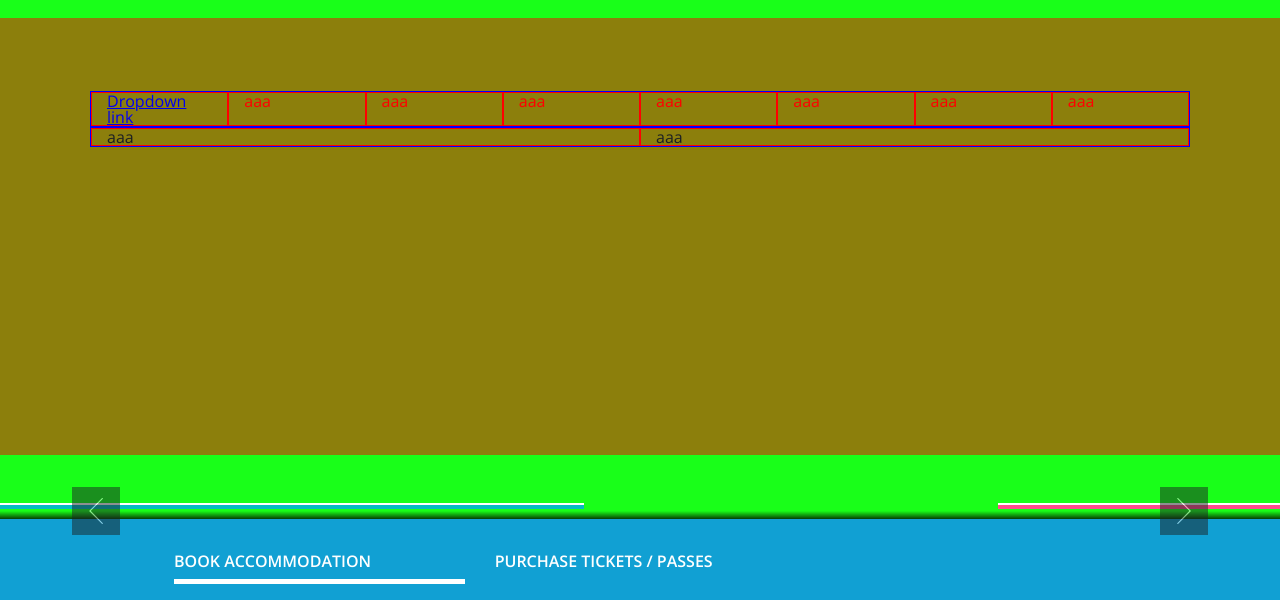
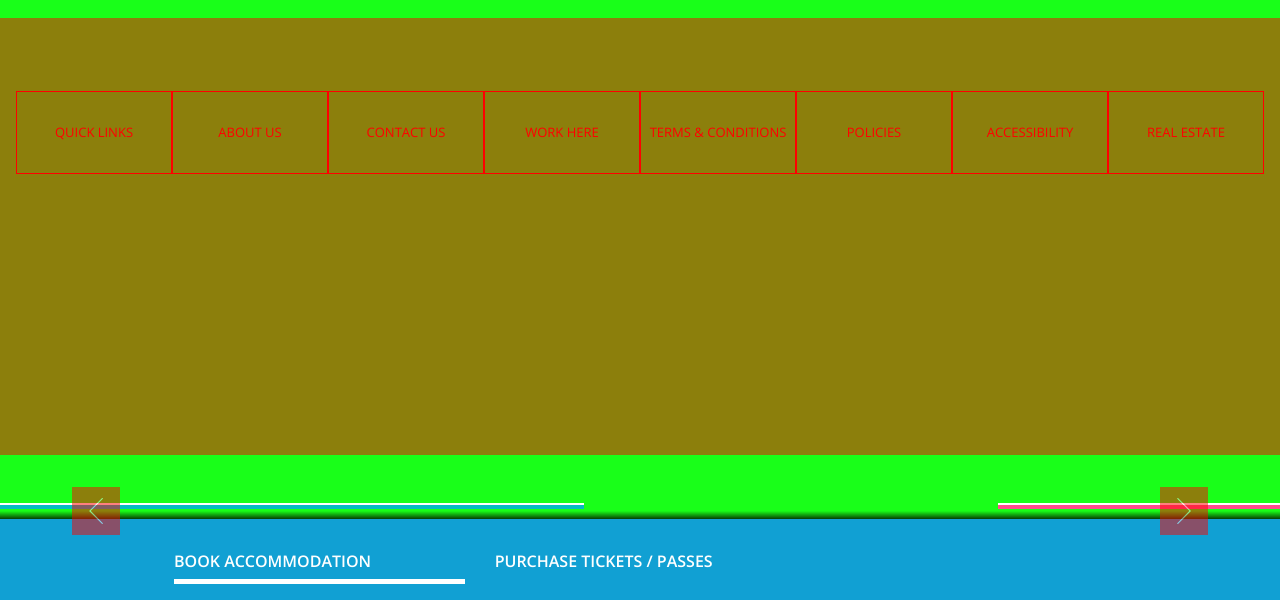
Before and after one commit to dvj-shimbo/greek-peak, a website: page src/index.html in a window 1280 px wide. Shown: the part 134-734 px from the top of the page. Drawn offline with Linux system fonts and the light colour scheme.

Commit message:
Footer Menu grid added

```diff
--- a/src/index.html
+++ b/src/index.html
@@ -343,53 +343,160 @@
 
 			<li class="col">
 
-				<!--a>Quick Links</a>
+				<div class="dropdown">
+					<a id="quick-links-dropdown" data-toggle="dropdown">Quick Links</a>
+					<div class="dropdown-menu" aria-labelledby="quick-links-dropdown">
 
-				<div class="dropdown-menu" aria-labelledby="dropdownMenuLink">
-					<a class="dropdown-item" href="#">Action</a>
-					<a class="dropdown-item" href="#">Another action</a>
-					<a class="dropdown-item" href="#">Something else here</a>
- 				</div-->
+						<a class="dropdown-item" href="#">Lodging</a>
+						<a class="dropdown-item" href="#">Ski/Ride</a>
+						<a class="dropdown-item" href="#">Waterpark</a>
+						<a class="dropdown-item" href="#">Adventure/Tubing Park</a>
+						<a class="dropdown-item" href="#">Waterfalls Spa</a>
+						<a class="dropdown-item" href="#">Book a Room</a>
+						<a class="dropdown-item" href="#">Purchase Tickets</a>
 
-				<!--div class="dropdown show">
-					<a class="btn btn-secondary dropdown-toggle" href="#" role="button" id="dropdownMenuLink" data-toggle="dropdown" aria-haspopup="true" aria-expanded="false">
-						Dropdown link
-					</a>
-					<div class="dropdown-menu" aria-labelledby="dropdownMenuLink">
-						<a class="dropdown-item" href="#">Action</a>
-						<a class="dropdown-item" href="#">Another action</a>
-						<a class="dropdown-item" href="#">Something else here</a>
-					</div>
-				</div-->
+						<!--a href="#">Lodging</a>
+						<a href="#">Ski/Ride</a>
+						<a href="#">Waterpark</a>
+						<a href="#">Adventure/Tubing Park</a>
+						<a href="#">Waterfalls Spa</a>
+						<a href="#">Book a Room</a>
+						<a href="#">Purchase Tickets</a-->
 
-				<div class="dropdown">
-					<a href="#" id="dropdownMenuLink" data-toggle="dropdown">
-						Dropdown link
-					</a>
-					<div class="dropdown-menu" aria-labelledby="dropdownMenuLink">
-						<a class="dropdown-item" href="#">Action</a>
-						<a class="dropdown-item" href="#">Another action</a>
-						<a class="dropdown-item" href="#">Something else here</a>
 					</div>
 				</div>
 
 
 			</li>
 
-			<li class="col">aaa</li>
-			<li class="col">aaa</li>
-			<li class="col">aaa</li>
-			<li class="col">aaa</li>
-			<li class="col">aaa</li>
-			<li class="col">aaa</li>
-			<li class="col">aaa</li>
+			<li class="col">
+				<div class="dropdown">
+					<a id="about-us-dropdown" data-toggle="dropdown">About Us</a>
+					<div class="dropdown-menu" aria-labelledby="about-us-dropdown">
+
+						<a class="dropdown-item" href="#">Vision and Mission</a>
+						<a class="dropdown-item" href="#">Preferred Partners</a>
+						<a class="dropdown-item" href="#">Request Donations</a>
+
+						<!--a href="#">Vision and Mission</a>
+						<a href="#">Preferred Partners</a>
+						<a href="#">Request Donations</a-->
+
+					</div>
+				</div>
+			</li>
+
+			<li class="col">Contact Us</li>
+			<li class="col">Work Here</li>
+			<li class="col">Terms &amp; Conditions</li>
+
+			<li class="col">
+				<div class="dropdown">
+					<a id="policies-dropdown" data-toggle="dropdown">Policies</a>
+					<div class="dropdown-menu" aria-labelledby="policies-dropdown">
+						<a class="dropdown-item" href="#">Adaptive Device Policies</a>
+						<a class="dropdown-item" href="#">Drone Use Policy</a>
+						<a class="dropdown-item" href="#">Media Visit Guidelines</a>
+						<a class="dropdown-item" href="#">Season Pass Policy</a>
+						<a class="dropdown-item" href="#">Season Pass Waiver 2017 - 2018</a>
+					</div>
+				</div>
+			</li>
+
+			<li class="col">Accessibility</li>
+			<li class="col">Real Estate</li>
 
 		</ul>
 
-		<div class="row">
+
+
+		<!--ul>
+
+			<li>
+
+				<div class="dropdown">
+					<a id="quick-links-dropdown" data-toggle="dropdown">Quick Links</a>
+					<div class="dropdown-menu" aria-labelledby="quick-links-dropdown">
+						<a class="dropdown-item" href="#">Lodging</a>
+						<a class="dropdown-item" href="#">Ski/Ride</a>
+						<a class="dropdown-item" href="#">Waterpark</a>
+						<a class="dropdown-item" href="#">Adventure/Tubing Park</a>
+						<a class="dropdown-item" href="#">Waterfalls Spa</a>
+						<a class="dropdown-item" href="#">Book a Room</a>
+						<a class="dropdown-item" href="#">Purchase Tickets</a>
+					</div>
+				</div>
+
+
+			</li>
+
+			<li>About Us</li>
+
+			<li>Contact Us</li>
+			<li>Work Here</li>
+			<li>Terms &amp; Conditions</li>
+
+			<li>Policies</li>
+
+			<li>Accessibility</li>
+			<li>Real Estate</li>
+
+		</ul-->
+
+
+
+
+		<!--ul class="row">
+
+			<div class="col">
+
+				<li>
+					<div class="dropdown">
+						<a id="quick-links-dropdown" data-toggle="dropdown">Quick Links</a>
+						<div class="dropdown-menu" aria-labelledby="quick-links-dropdown">
+							<a class="dropdown-item" href="#">Lodging</a>
+							<a class="dropdown-item" href="#">Ski/Ride</a>
+							<a class="dropdown-item" href="#">Waterpark</a>
+							<a class="dropdown-item" href="#">Adventure/Tubing Park</a>
+							<a class="dropdown-item" href="#">Waterfalls Spa</a>
+							<a class="dropdown-item" href="#">Book a Room</a>
+							<a class="dropdown-item" href="#">Purchase Tickets</a>
+						</div>
+					</div>
+				</li>
+
+				<li>About Us</li>
+
+				<li>Contact Us</li>
+
+
+				<li>Work Here</li>
+
+			</div>
+
+			<div class="col">
+				<li>Terms &amp; Conditions</li>
+
+				<li>Policies</li>
+
+				<li>Accessibility</li>
+				<li>Real Estate</li>
+			</div>
+
+		</ul-->
+
+
+
+
+
+
+
+		<!--div class="row">
 			<div class="col">aaa</div>
 			<div class="col">aaa</div>
-		</div>
+		</div-->
+
+
 
 	</footer>
 
--- a/src/sass/_footer.scss
+++ b/src/sass/_footer.scss
@@ -6,22 +6,99 @@ footer {
 
 	@include rem(padding-top, 73px);
 
-	.row {
+	a {
+		color: $font-color;
+		text-decoration: none;
+		cursor: pointer;
+	}
+
+
+/*
+	ul {
+
 		border: 1px solid blue;
 
+		display: table;
+		table-layout: fixed;
+
+		width: 100%;
 		max-width: 1100px;
+
+		margin: 0 auto;
+
+
+
+		li {
+			border: 1px solid red;
+
+			display: table-cell;
+
+		}
+
+
+	}
+*/
+
+
+
+	.row {
+//		border: 1px solid blue;
+
+		max-width: 1248px;
 		margin: 0 auto;
 
 		.col {
 			border: 1px solid red;
 
+//			padding: 0;
+
 
 		}
 
 		li {
-			color: red;
+//			background-color: blue;
+
+			text-transform: uppercase;
+			text-align: center;
+
+			@include rem(font-size, 13px);
+
+//			@include rem(padding, 13px 5%);
+			@include rem(padding, 34px 0);
+//			@include rem(padding-top, 34px);
+//			@include rem(padding-bottom, 34px);
+
+			.dropdown-menu {
+				a {
+					display: block;
+				}
+			}
+
 		}
+
+
 	}
 
 
+
+/*
+	ul {
+
+		background-color: rgba(255,255,0,0.1);
+
+		@include rem(padding, 34px 0);
+
+		li {
+			text-transform: uppercase;
+			text-align: center;
+			@include rem(font-size, 13px);
+
+
+
+
+		}
+
+	}
+*/
+
 }
--- a/src/sass/common/_variables.scss
+++ b/src/sass/common/_variables.scss
@@ -34,8 +34,8 @@
 
 
 
-$font-color: #1d2124;
-//$font-color: red;
+//$font-color: #1d2124;
+$font-color: red;
 
 
 
```
Also changed, not shown: src/css/style.css, 1 other file.
